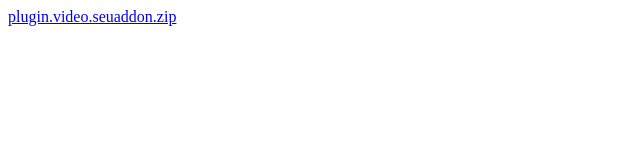
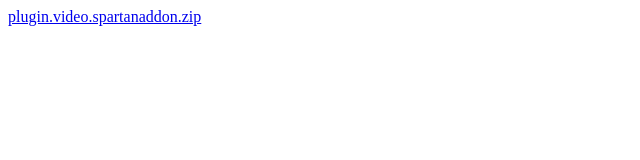
Before and after one commit to zoreu/teste_repo, a plain HTML site: page index.html in a window 1280 px wide. Shown: the full height of the page, 0-640 px from the left. Drawn offline with Linux system fonts and the light colour scheme.

Commit message:
Update index.html

```diff
--- a/index.html
+++ b/index.html
@@ -1 +1 @@
-<a href="plugin.video.seuaddon.zip">plugin.video.seuaddon.zip</a>
+<a href="plugin.video.spartanaddon.zip">plugin.video.spartanaddon.zip</a>
```
